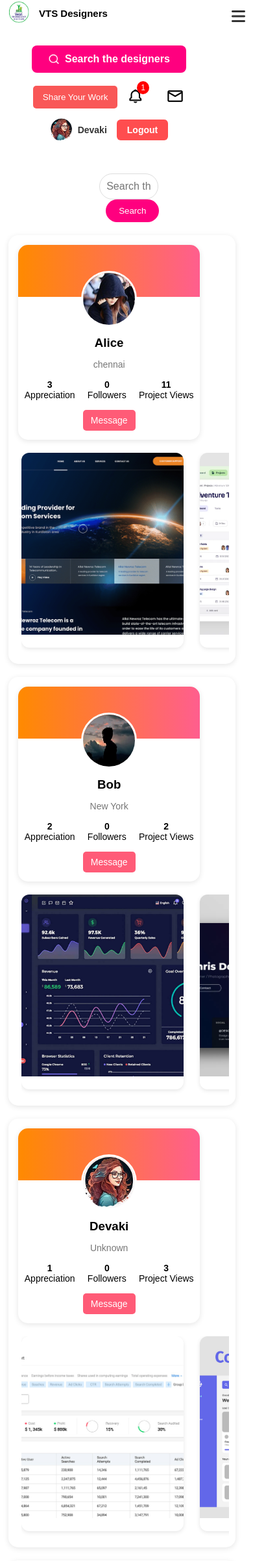
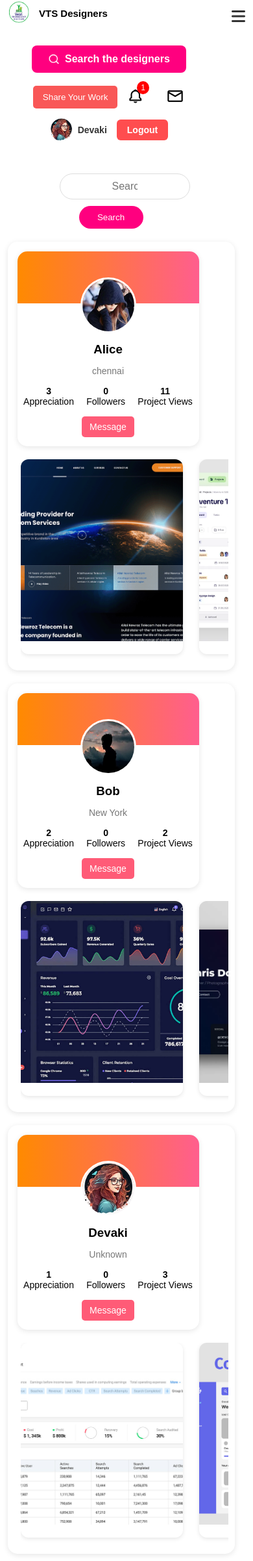
Before and after one commit to DevakiMathivarma/VTS_Designers, a Django app: page /users/search/ in a window 390 px wide. Shown: the top 2403 px of the page at 65% size. Run offline with Django 5.2, Linux system fonts and the light colour scheme; a user stored in the database is signed in; data comes from the database, SQL or seed files in the repository; both versions use the stored data as it was after the commit.

Commit message:
updated VTS designers

```diff
--- a/devhub/core/static/css/dashboard.css
+++ b/devhub/core/static/css/dashboard.css
@@ -439,7 +439,7 @@ body{
          grid-template-columns: 1fr;
     }
     .logo-section {
-    width: 100% !important;  /* Reduce width */
+    width: 24% !important;  /* Reduce width */
 }
 }
 @media (min-width: 768px) and (max-width: 899px) {
@@ -452,7 +452,7 @@ body{
          grid-template-columns: 1fr;
     }
     .logo-section {
-    width: 100% !important;  /* Reduce width */
+    width: 23% !important;  /* Reduce width */
 }
 }
 @media (min-width: 899px) and (max-width: 1023px) {
@@ -465,7 +465,7 @@ body{
          grid-template-columns: 1fr;
     }
     .logo-section {
-    width: 100% !important;  /* Reduce width */
+    width: 20% !important;  /* Reduce width */
 }
 }
 @media (min-width: 1023px) and (max-width: 1199px) {
@@ -478,7 +478,7 @@ body{
          grid-template-columns: 1fr;
     }
     .logo-section {
-    width: 100% !important;  /* Reduce width */
+    width: 20% !important;  /* Reduce width */
 }
 }
 @media (min-width: 1199px) and (max-width: 1439px) {
--- a/devhub/core/static/css/search.css
+++ b/devhub/core/static/css/search.css
@@ -44,8 +44,8 @@ body, html {
     text-align: center;
 }
 .search-bar input {
-    width: 50%;
-    padding: 10px;
+    width: 50% !important;
+    padding: 10px 50px;
     border: 1px solid #ddd;
     border-radius: 25px;
     font-size: 16px;
@@ -53,7 +53,7 @@ body, html {
 .search-bar button {
     background: #FF007F;
     border: none;
-    padding: 10px 20px;
+    padding: 10px 30px;
     border-radius: 25px;
     color: #fff;
     margin-left: 10px;
@@ -351,11 +372,35 @@ body, html {
 .user-project-container{
     flex-direction: column;
     width:320px;
-    margin-left: -140px;
+    margin-left: -160px !important;
 
 }
+
 .search-bar input{
     width:80%;
+}
+.search-bar input{
+    width:80% !important;
+      padding: 10px 80px;
+      margin-left: -80px;
+}
+.search-bar form {
+    display: flex;
+    flex-direction: column;
+    justify-content: center;
+    gap: 10px;
+}
+.search-bar input {
+    flex: 1;
+}
+.search-bar button {
+    flex-shrink: 0;
+}
+.search-bar button {
+  margin-left: -50px;
+    padding: 10px 05px;
+    text-align: center;
+
 }
 .projects-scroll {
         display: flex;               /* Use flex for horizontal layout */
```
Also changed, not shown: other parts of devhub/core/static/css/search.css (+60 -15 lines), devhub/core/static/css/profile.css (+15 -2 lines), devhub/core/static/css/projects.css (+9 -11 lines), devhub/db.sqlite3.
